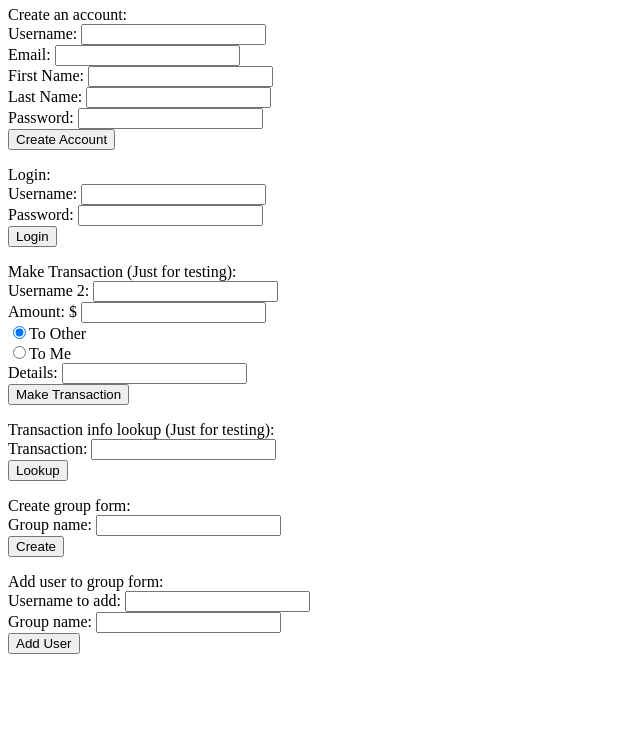
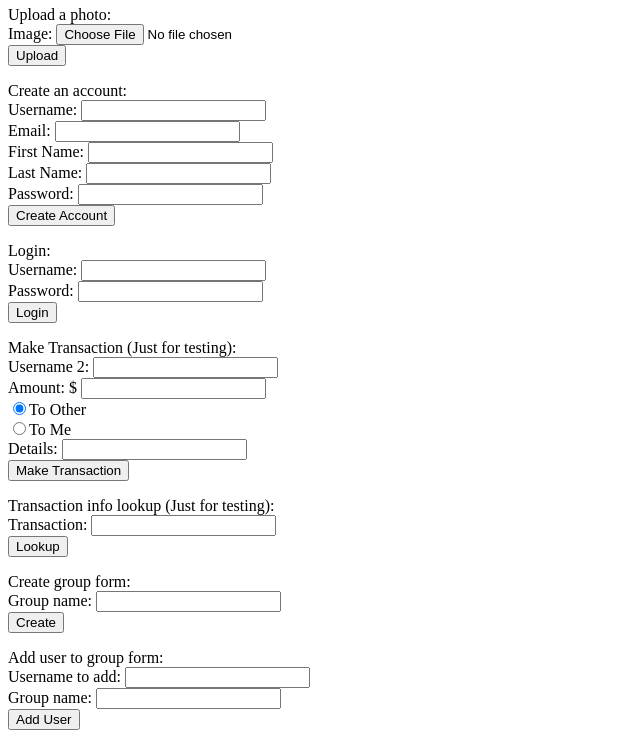
Before and after one commit to dwetterau/groupexchange, a website: page public/test.html in a window 1280 px wide. Shown: the part 60-806 px from the top of the page, without its empty margins (0-640 px from the left). Drawn offline with Linux system fonts and the light colour scheme; files whose address does not match are found by name.

Commit message:
First try at photo uploading

```diff
--- a/package.json
+++ b/package.json
@@ -8,6 +8,7 @@
         "nano": "3.x",
         "connect": "2.7.x",
         "connect-couchdb": "0.2.x",
-        "validator": "0.4.x"
+        "validator": "0.4.x",
+       // "formidable": "1.0.11"
   }
 }
--- a/public/test.html
+++ b/public/test.html
@@ -6,6 +6,19 @@
 <body>
 <div>
 <h1>Group Exchange Test Page</h1>
+</div>
+
+<div>
+Upload a photo:
+<div>
+<form id="photoUploadForm" action="uploadphoto" method="post" enctype="multipart/form-data">
+    <div>
+        <label for="image">Image: </label>
+        <input type="file" name="image" required="required"></input>
+    </div>
+    <input type="submit" value="Upload"></input>
+</form>
+</div>
 </div>
 
 <div>
```
Also changed, not shown: server.js (+50 -0 lines).
